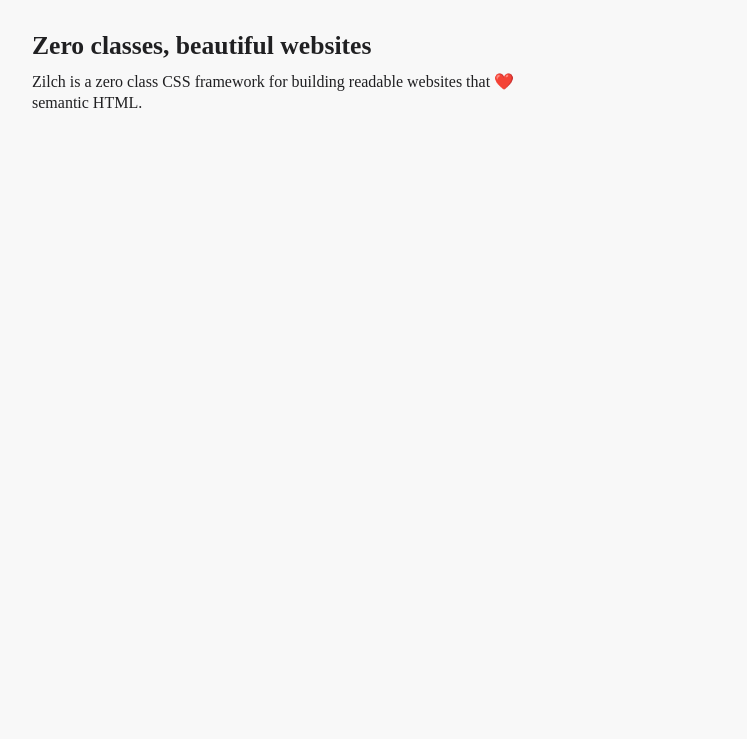
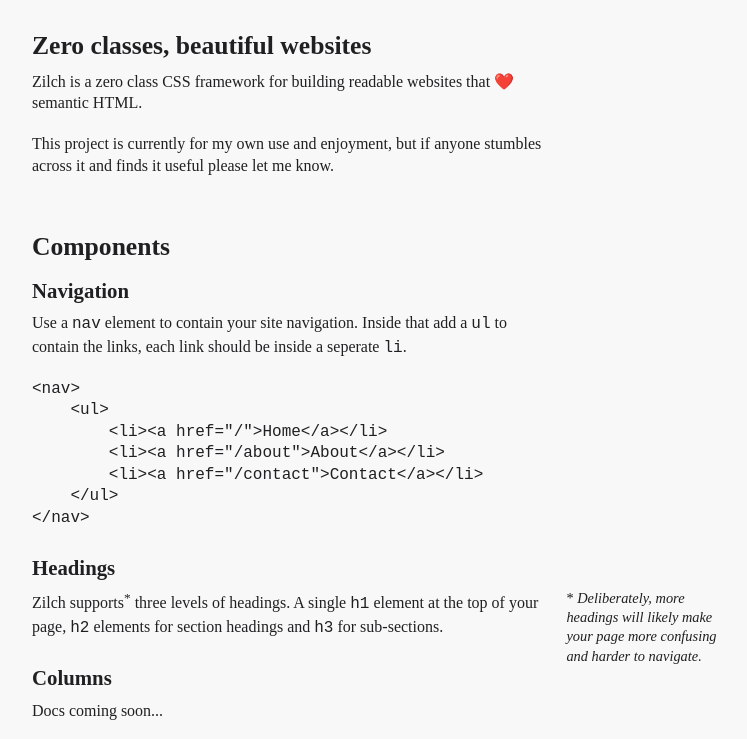
Before and after one commit to gtrogers/zilch, a plain HTML site: page index.html in a window 1280 px wide. Shown: the part 206-945 px from the top of the page, without its empty margins (348-1095 px from the left). Before the commit the page ends 800 px from the top, so only its background shows below. Drawn offline with Linux system fonts and the light colour scheme; a web font is replaced by a local one.

Commit message:
Rough draft of docs site

```diff
--- a/index.html
+++ b/index.html
@@ -26,6 +26,25 @@
             <h1>Zilch CSS</h1>
             <h2>Zero classes, beautiful websites</h2>
             <p>Zilch is a zero class CSS framework for building readable websites that ❤️ semantic HTML.</p>
+            <p>This project is currently for my own use and enjoyment, but if anyone stumbles across it and finds it useful please let me know.</p>
+        </section>
+        <section>
+            <h2 id="components">Components</h2>
+            <h3>Navigation</h3>
+            <p>Use a <code>nav</code> element to contain your site navigation. Inside that add a <code>ul</code> to contain the links, each link should be inside a seperate <code>li</code>.</p>
+            <pre>
+&lt;nav&gt;
+    &lt;ul&gt;
+        &lt;li&gt;&lt;a href="/"&gt;Home&lt;/a&gt;&lt;/li&gt;
+        &lt;li&gt;&lt;a href="/about"&gt;About&lt;/a&gt;&lt;/li&gt;
+        &lt;li&gt;&lt;a href="/contact"&gt;Contact&lt;/a&gt;&lt;/li&gt;
+    &lt;/ul&gt;
+&lt;/nav&gt;</pre>
+            <h3>Headings</h3>
+            <p>Zilch supports<sup>*</sup> three levels of headings. A single <code>h1</code> element at the top of your page, <code>h2</code> elements for section headings and <code>h3</code> for sub-sections.</p>
+            <aside><p><em>*</em>Deliberately, more headings will likely make your page more confusing and harder to navigate.</p></aside>
+            <h3>Columns</h3>
+            <p>Docs coming soon...</p>
         </section>
     </article>
     <link rel="stylesheet" href="zilch.css">
--- a/zilch.css
+++ b/zilch.css
@@ -6,6 +6,7 @@ h1,
 h2,
 h3,
 p,
+pre,
 hr {
   flex-basis: 100%;
 }
@@ -78,7 +79,7 @@ nav {
     justify-content: space-between;
     align-items: left;
     li {
-      padding: 0 2em;
+      padding: 0;
       text-align: center;
       a {
         text-decoration: none;
@@ -122,7 +123,7 @@ em {
   padding-right: 0.25em;
 }
 
-p {
+p, pre {
   margin: 0.6em 0;
   line-height: 1.35;
 }
```
